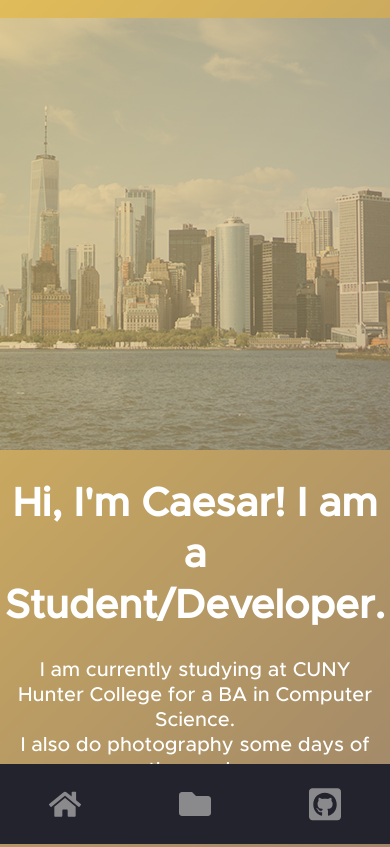
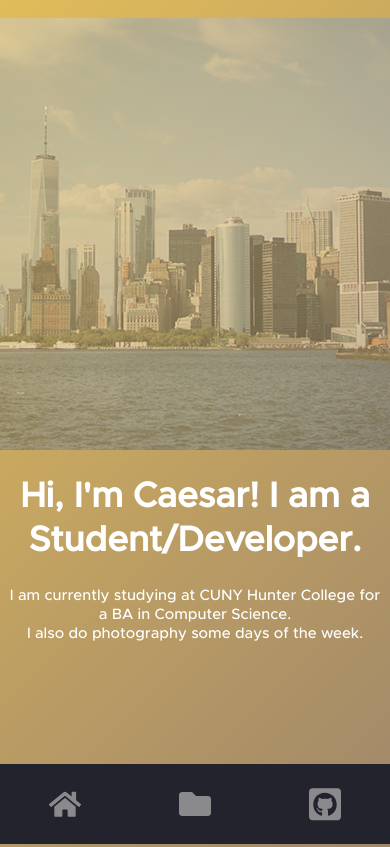
Before and after one commit to caesar-chin/caesar-chin.github.io, a plain HTML site: page index.html in a window 390 px wide. Shown: the top 847 px of the page. Drawn offline with Linux system fonts and the light colour scheme.

Commit message:
initial commit

```diff
--- a/css/about.css
+++ b/css/about.css
@@ -171,8 +171,8 @@ body {
         align-items: center;
         text-align: center;
         position: static;
-        margin-right: 1rem;
-        margin-left: 1rem;
+        margin-left: 0.5rem;
+        margin-right: 0.5rem;
     }
     #homepic {
         display: flex;
@@ -188,15 +188,13 @@ body {
         max-width: 768px;
     }
     .aboutcontainer {
-        margin-left: 0rem;
-        margin-right: 0.5rem;
-
+        margin: 0;
     }
     .intro{
-        font-size: 40px;
+        font-size: 35px;
     }
     .paragraph{
-        font-size: 20px;
+        font-size: 15px;
     }
 }
 
```
